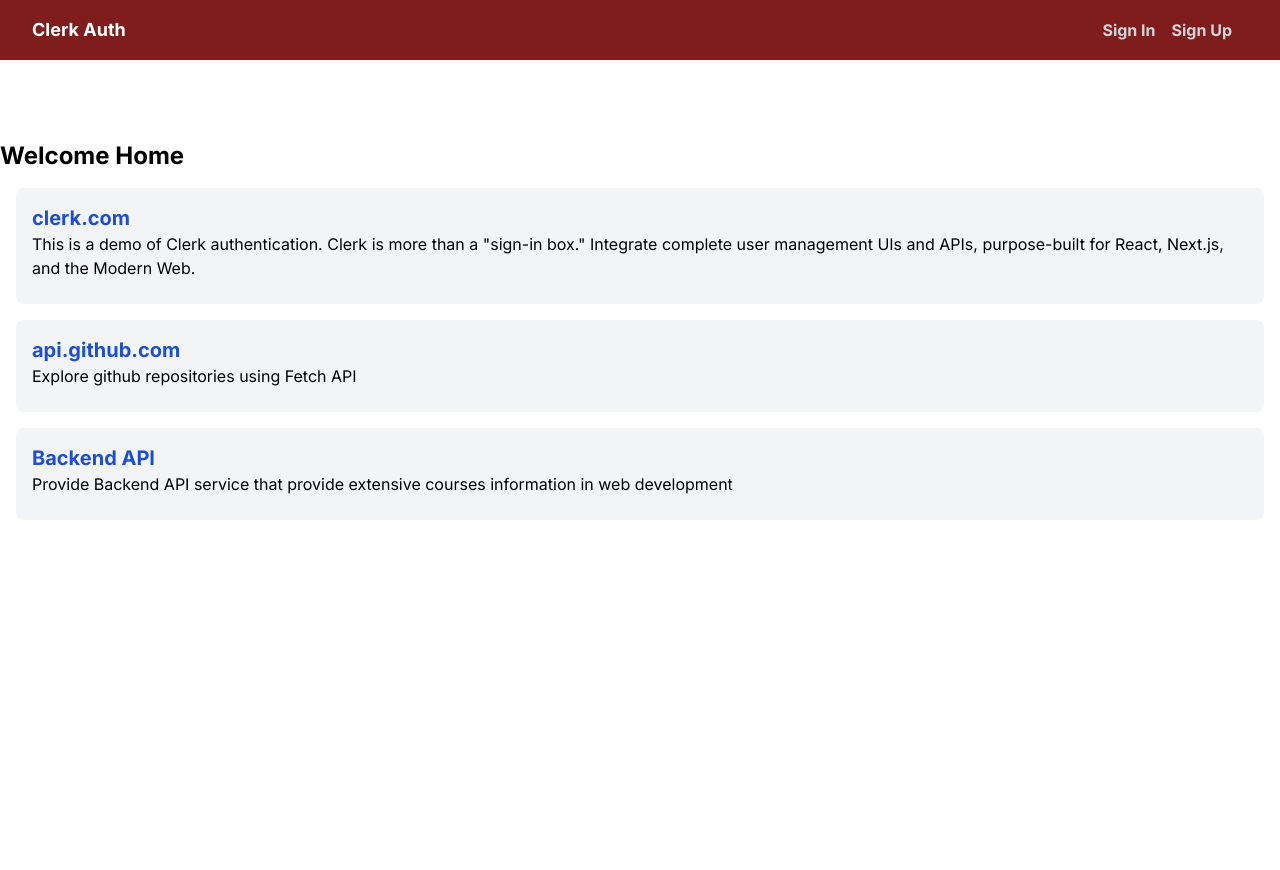
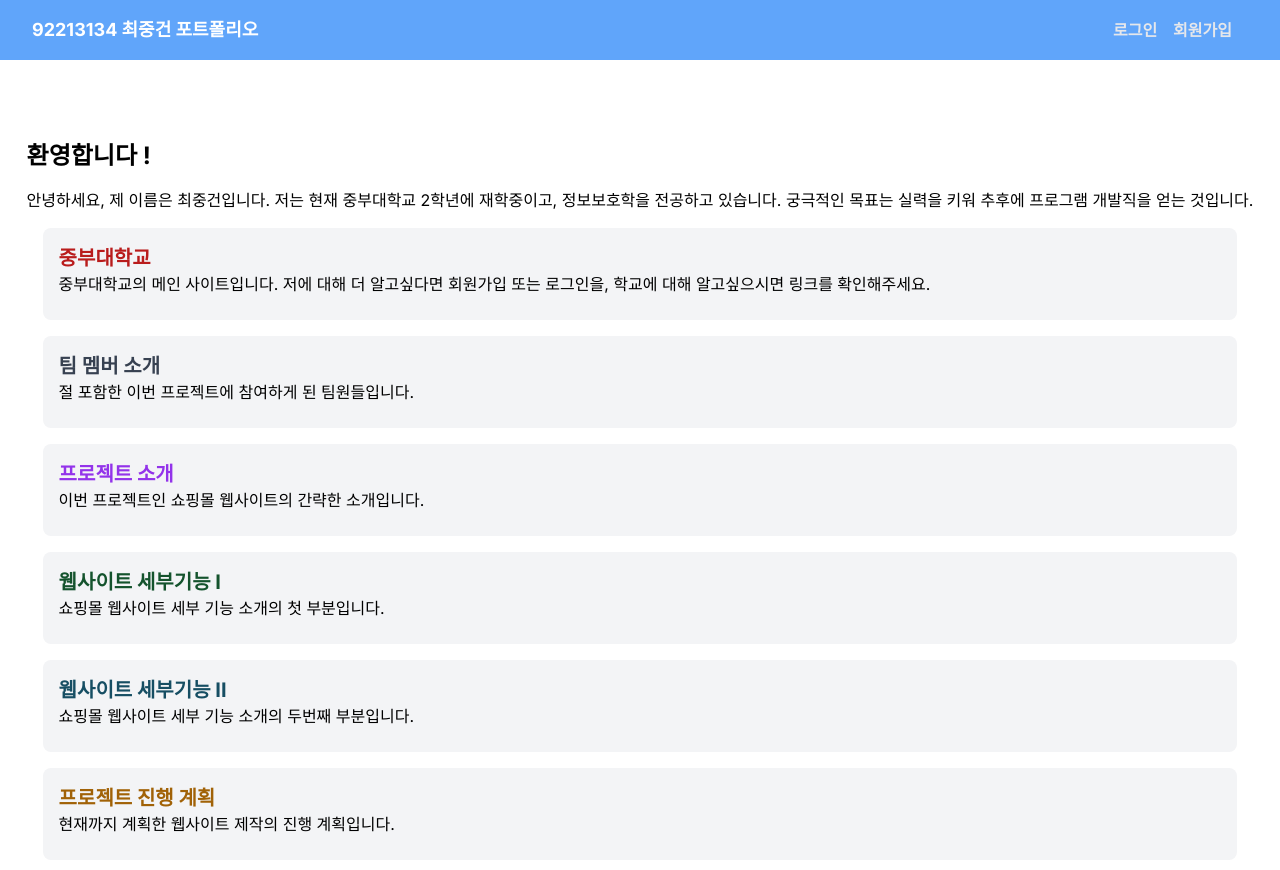
Before and after one commit to Ariera226/Portfolio, a Next.js app: page / in a window 1280 px wide. Shown: the top 870 px of the page. Built offline with nearby package versions, Linux system fonts and the light colour scheme; no server answers.

Commit message:
Portfolio

```diff
--- a/app/api/courses/route.js
+++ b/app/api/courses/route.js
@@ -7,13 +7,12 @@ export async function GET(request) {
 }
 
 export async function POST(request) {
-  const { title, description, level, link } = await request.json();
+  const { title, description, link } = await request.json();
 
   const newCourse = {
     id: uuidv4(),
     title,
     description,
-    level,
     link,
   };
 
--- a/app/courses/page.jsx
+++ b/app/courses/page.jsx
@@ -2,7 +2,6 @@
 import Courses from '@/components/Courses';
 import { useState, useEffect } from 'react';
 import LoadingPage from '../loading';
-import CourseSearch from '@/components/CourseSearch';
 
 const CoursesPage = () => {
   const [courses, setCourses] = useState([]);
@@ -25,8 +24,7 @@ const CoursesPage = () => {
 
   return (
     <div>
-      <h1 className="text-2xl font-bold mb-4">Courses </h1>
-      <CourseSearch getSearchResults={(results) => setCourses(results)} />
+      <h1 className="text-2xl font-bold mb-4">소셜 프로필 </h1>
       <Courses courses={courses} />
     </div>
   );
--- a/app/dashboard/page.jsx
+++ /dev/null
@@ -1,17 +0,0 @@
-import { auth } from '@clerk/nextjs';
-
-const DashboardPage = () => {
-  const { userId } = auth();
-
-  return (
-    <div>
-      <h1 className="text-2xl font-bold mb-5">Dashboard</h1>
-      <p className="mb-5">
-        Welcome to Dashboard. This page shows the personal information of the
-        logged-in user.
-      </p>
-      <p>userId : {userId}</p>
-    </div>
-  );
-};
-export default DashboardPage;
--- a/app/page.jsx
+++ b/app/page.jsx
@@ -4,42 +4,72 @@ import React from 'react';
 export default function Home() {
   return (
     <>
-      <h1 className="text-2xl mb-4 font-bold">Welcome Home</h1>
+      <h1 className="text-2xl mb-4 font-bold">환영합니다 !</h1>
+      안녕하세요, 제 이름은 최중건입니다. 저는 현재 중부대학교 2학년에
+      재학중이고, 정보보호학을 전공하고 있습니다. 궁극적인 목표는 실력을 키워
+      추후에 프로그램 개발직을 얻는 것입니다.
       <div className="mb-4 bg-gray-100 p-4 m-4 rounded-lg">
         <Link
-          href="https://clerk.com/"
-          className="text-xl text-blue-700 font-bold"
+          href="https://www.joongbu.ac.kr/home/"
+          className="text-xl text-red-700 font-bold"
         >
-          clerk.com
+          중부대학교
         </Link>
         <p className="mb-2">
-          This is a demo of Clerk authentication. Clerk is more than a "sign-in
-          box." Integrate complete user management UIs and APIs, purpose-built
-          for React, Next.js, and the Modern Web.
+          중부대학교의 메인 사이트입니다. 저에 대해 더 알고싶다면 회원가입 또는
+          로그인을, 학교에 대해 알고싶으시면 링크를 확인해주세요.
         </p>
       </div>
-
       <div className="mb-4 bg-gray-100 p-4 m-4 rounded-lg">
         <Link
-          href="https://api.github.com/"
-          className="text-xl text-blue-700 font-bold"
+          href="https://www.reddit.com/media?url=https%3A%2F%2Fi.redd.it%2Fosjr8whhobub1.png"
+          className="text-xl text-gray-700 font-bold"
         >
-          api.github.com
+          팀 멤버 소개
         </Link>
-        <p className="mb-2">Explore github repositories using Fetch API</p>
+        <p className="mb-2">
+          절 포함한 이번 프로젝트에 참여하게 된 팀원들입니다.
+        </p>
       </div>
-
       <div className="mb-4 bg-gray-100 p-4 m-4 rounded-lg">
         <Link
-          href="http://localhost:3000/api/courses"
-          className="text-xl text-blue-700 font-bold"
+          href="https://www.reddit.com/media?url=https%3A%2F%2Fi.redd.it%2F8o8wk8ymobub1.png"
+          className="text-xl text-purple-600 font-bold"
         >
-          Backend API
+          프로젝트 소개
         </Link>
         <p className="mb-2">
-          Provide Backend API service that provide extensive courses information
-          in web development
+          이번 프로젝트인 쇼핑몰 웹사이트의 간략한 소개입니다.
         </p>
+      </div>
+      <div className="mb-4 bg-gray-100 p-4 m-4 rounded-lg">
+        <Link
+          href="https://www.reddit.com/media?url=https%3A%2F%2Fi.redd.it%2F31vpuzzuobub1.png"
+          className="text-xl text-green-900 font-bold"
+        >
+          웹사이트 세부기능 I
+        </Link>
+        <p className="mb-2">쇼핑몰 웹사이트 세부 기능 소개의 첫 부분입니다.</p>
+      </div>
+      <div className="mb-4 bg-gray-100 p-4 m-4 rounded-lg">
+        <Link
+          href="https://www.reddit.com/media?url=https%3A%2F%2Fi.redd.it%2Finmrddixobub1.png"
+          className="text-xl text-cyan-900 font-bold"
+        >
+          웹사이트 세부기능 II
+        </Link>
+        <p className="mb-2">
+          쇼핑몰 웹사이트 세부 기능 소개의 두번째 부분입니다.
+        </p>
+      </div>
+      <div className="mb-4 bg-gray-100 p-4 m-4 rounded-lg">
+        <Link
+          href="https://www.reddit.com/media?url=https%3A%2F%2Fi.redd.it%2Fsg7azgk1pbub1.png"
+          className="text-xl text-yellow-700 font-bold"
+        >
+          프로젝트 진행 계획
+        </Link>
+        <p className="mb-2">현재까지 계획한 웹사이트 제작의 진행 계획입니다.</p>
       </div>
     </>
   );
--- a/app/repos/page.jsx
+++ b/app/repos/page.jsx
@@ -1,20 +1,17 @@
 import Link from 'next/link';
 import React from 'react';
-import { FaStar, FaCodeBranch, FaEye } from 'react-icons/fa';
 
 const username = 'bradtraversy';
 async function fetchRepos() {
   const url = `https://api.github.com/users/${username}/repos`;
 
-  const response = await fetch(url, { cache: 'no-store' });
+  const response = await fetch();
 
   // 3. ISR : Incremental Static Regeneration
   // const response = await fetch(
   //   `https://api.github.com/users/${username}/repos`,
   //   { next: { revalidate: 60 } }
   // )
-
-  await new Promise((resolve) => setTimeout(resolve, 1000));
 
   const repos = await response.json();
   return repos;
@@ -25,26 +22,14 @@ const ReposPage = async () => {
 
   return (
     <div>
-      <h2 className="text-2xl font-bold mb-4">
-        Github Repositories of {username}
-      </h2>
+      <h2 className="text-2xl font-bold mb-4">현재까지의 팀 프로젝트 계획</h2>
       <ul>
         {repos.map((repo) => (
           <li key={repo.id} className="bg-gray-100 m-4 p-4 rounded-md">
-            <Link href={`/repos/${repo.name}`}>
+            <Link
+              href={`https://www.reddit.com/media?url=https%3A%2F%2Fi.redd.it%2Fosjr8whhobub1.png`}
+            >
               <h3 className="text-xl font-bold">{repo.name}</h3>
-              <p>{repo.description}</p>
-              <div className="flex justify-between items-center">
-                <span className="flex items-center gap-1">
-                  <FaStar /> {repo.stargazers_count}
-                </span>
-                <span className="flex items-center gap-1">
-                  <FaCodeBranch /> {repo.forks_count}
-                </span>
-                <span className="flex items-center gap-1">
-                  <FaEye /> {repo.stargazers_count}
-                </span>
-              </div>
             </Link>
           </li>
         ))}
--- a/components/CourseSearch.jsx
+++ b/components/CourseSearch.jsx
@@ -15,19 +15,7 @@ const CourseSearch = ({ getSearchResults }) => {
 
   return (
     <form onSubmit={handleSubmit}>
-      <input
-        type="text"
-        placeholder="제목 키워드 검색."
-        value={query}
-        onChange={(e) => setQuery(e.target.value)}
-        className="bg-red-100 py-2 px-4 m-2 rounded-lg"
-      />
-      <button
-        type="submit"
-        className="p-2 m-2 text-white bg-blue-700 hover:bg-blue-800 rounded-lg"
-      >
-        Search
-      </button>
+      <input type="text" placeholder="" value={query} />
     </form>
   );
 };
--- a/components/Courses.jsx
+++ b/components/Courses.jsx
@@ -11,16 +11,15 @@ const Courses = async () => {
   return (
     <div className="grid-1 ">
       {courses?.map((course) => (
-        <div key={course.id} className="bg-blue-200 p-4 m-4 rounded-lg">
+        <div key={course.id} className="bg-gray-200 p-4 m-4 rounded-lg">
           <h2>{course.title}</h2>
-          <small>Level: {course.level}</small>
           <p className="mb-4">{course.description}</p>
           <Link
             href={course.link}
             target="_blank"
-            className="py-2 px-4 bg-blue-700 hover:bg-blue-800 text-white rounded-lg mb-4"
+            className="py-2 px-4 bg-orange-700 hover:bg-red-300 text-white rounded-lg mb-4"
           >
-            Go To Course
+            둘러보기
           </Link>
         </div>
       ))}
--- a/components/Header.jsx
+++ b/components/Header.jsx
@@ -7,11 +7,13 @@ const Header = () => {
 
   return (
     <>
-      <nav className="bg-red-900 py-4 px-8">
+      <nav className="bg-blue-400 py-4 px-8">
         <div className="flex items-center justify-between container">
           <div className="flex items-center font-bold">
             <Link href="/">
-              <div className="text-lg text-white">Clerk Auth</div>
+              <div className="text-lg text-white hover:text-black mr-4">
+                92213134 최중건 포트폴리오
+              </div>
             </Link>
           </div>
 
@@ -20,40 +22,28 @@ const Header = () => {
               <>
                 <Link
                   href="/sign-in"
-                  className="text-gray-300 hover:text-white mr-4"
+                  className="text-gray-200 hover:text-black mr-4"
                 >
-                  Sign In
+                  로그인
                 </Link>
                 <Link
                   href="/sign-up"
-                  className="text-gray-300 hover:text-white mr-4"
+                  className="text-gray-200 hover:text-black mr-4"
                 >
-                  Sign Up
+                  회원가입
                 </Link>
               </>
             ) : (
               <>
                 <Link
-                  href="/repos"
-                  className="text-gray-300 hover:text-white mr-4"
+                  href="/courses"
+                  className="text-gray-200 hover:text-black mr-4"
                 >
-                  Repository
-                </Link>
-                <Link
-                  href="/courses"
-                  className="text-gray-300 hover:text-white mr-4"
-                >
-                  Courses
-                </Link>
-                <Link
-                  href="/dashboard"
-                  className="text-gray-300 hover:text-white mr-4"
-                >
-                  대시보드
+                  소셜 계정들
                 </Link>
                 <Link
                   href="/profile"
-                  className="text-gray-300 hover:text-white mr-4"
+                  className="text-gray-200 hover:text-black mr-4"
                 >
                   프로필
                 </Link>
--- a/components/Repo.jsx
+++ b/components/Repo.jsx
@@ -1,6 +1,5 @@
 import Link from 'next/link';
 import React from 'react';
-import { FaStar, FaCodeBranch, FaEye } from 'react-icons/fa';
 
 async function fetchRepo(name) {
   const username = 'bradtraversy';
```
Also changed, not shown: app/api/courses/data.json (+12 -23 lines).
